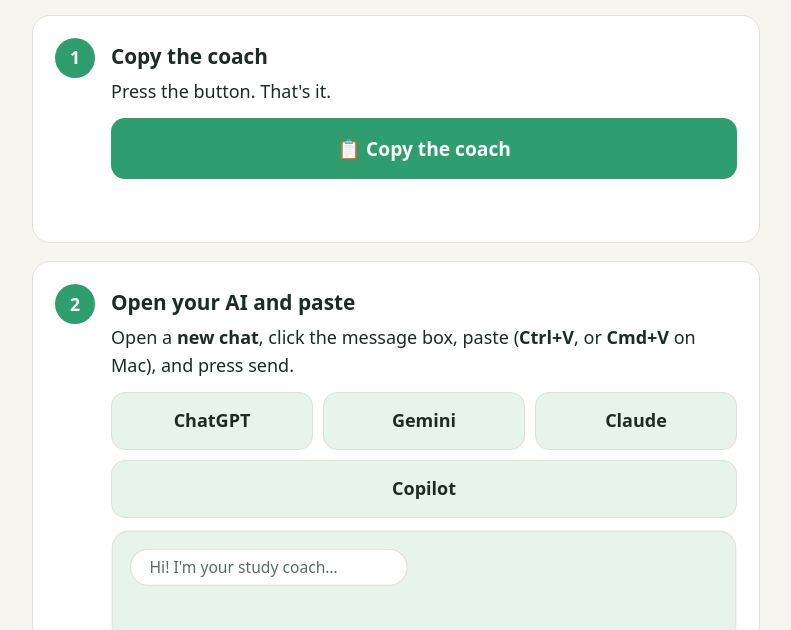
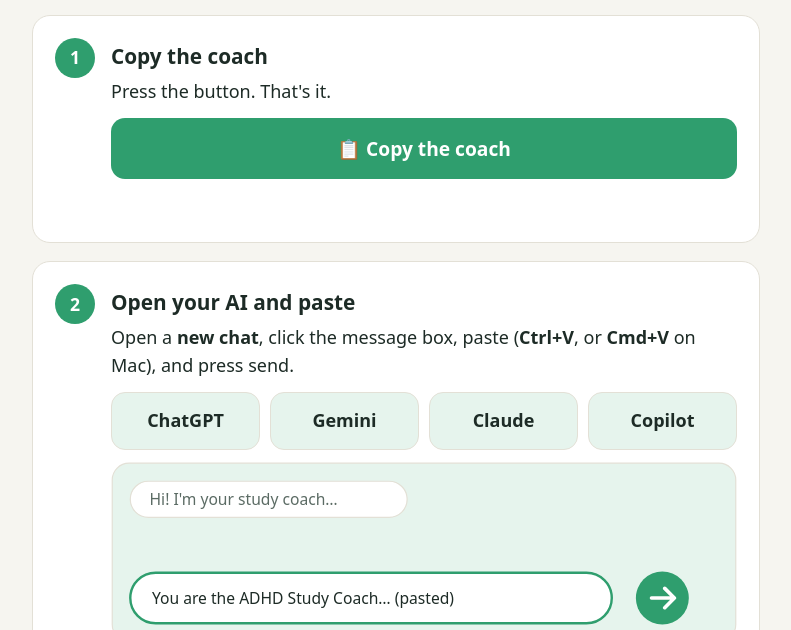
Before and after one commit to itsAalaa7/adhd-study-coach, a plain HTML site: page docs/index.html in a window 1280 px wide. Shown: the part 170-800 px from the top of the page, without its empty margins (244-1035 px from the left). Drawn offline with Linux system fonts and the light colour scheme.

Commit message:
Site: tidy AI button row
Co-Authored-By: Claude Sonnet 5 <noreply@anthropic.com>
Claude-Session: https://claude.ai/code/session_01S8gu6Dfq2hJaJTJWHWqEtj

```diff
--- a/docs/index.html
+++ b/docs/index.html
@@ -39,7 +39,7 @@
   .big{font-size:1.2rem;padding:16px 28px;width:100%}
   .ghost{background:var(--soft);color:var(--ink);border:1px solid var(--line)}
   .row{display:flex;flex-wrap:wrap;gap:10px}
-  .row .btn{flex:1 1 150px;text-align:center}
+  .row .btn{flex:1 1 110px;text-align:center}
   .status{min-height:1.6em;margin:8px 0 0;font-weight:600;color:var(--brand)}
   .mock{width:100%;height:auto;margin-top:12px;border-radius:12px}
   .note{background:var(--warn);border-radius:12px;padding:12px 14px;font-size:.98rem}
```
